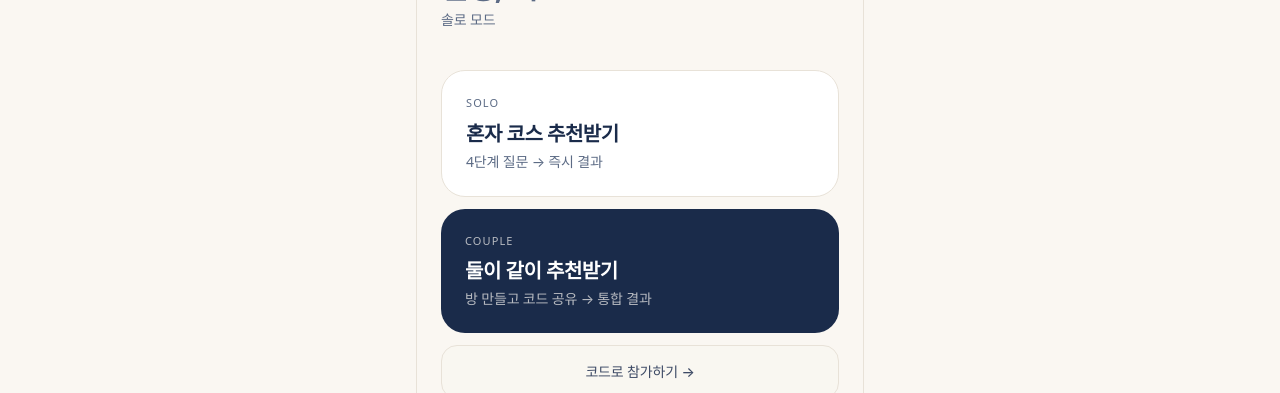
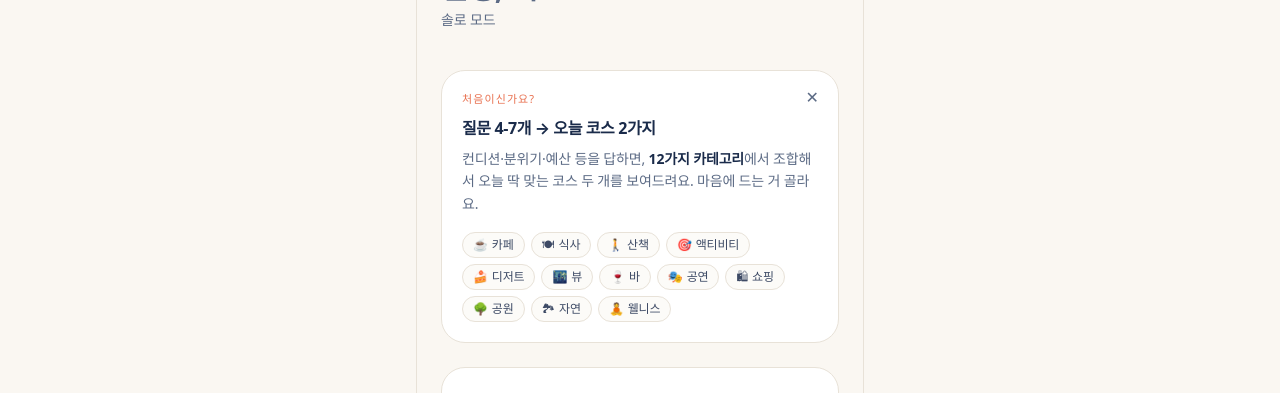
Before and after one commit to romyleee/CoursePick, a React (Vite) app in the folder frontend/: page / in a window 1280 px wide. Shown: the part 150-543 px from the top of the page. Built offline with nearby package versions, Linux system fonts and the light colour scheme; no server answers; a web font is replaced by a local one.

Commit message:
feat: 12 types (added bar/culture/shopping/park/nature/wellness), distinct vibes per option, home guide card

```diff
--- a/frontend/src/components/CourseCard.tsx
+++ b/frontend/src/components/CourseCard.tsx
@@ -2,11 +2,17 @@ import { useState } from 'react';
 import type { CourseOption } from '../api';
 
 const TYPE_EMOJI: Record<string, string> = {
-  cafe: '☕', walk: '🚶', food: '🍽', activity: '🎯', dessert: '🍰', view: '🌃',
+  cafe: '☕', walk: '🚶', food: '🍽', activity: '🎯',
+  dessert: '🍰', view: '🌃',
+  bar: '🍷', culture: '🎭', shopping: '🛍',
+  park: '🌳', nature: '🏞', wellness: '🧘',
 };
 
 const TYPE_LABEL: Record<string, string> = {
-  cafe: 'Cafe', walk: 'Walk', food: 'Food', activity: 'Activity', dessert: 'Dessert', view: 'View',
+  cafe: 'Cafe', walk: 'Walk', food: 'Food', activity: 'Activity',
+  dessert: 'Dessert', view: 'View',
+  bar: 'Bar', culture: 'Culture', shopping: 'Shopping',
+  park: 'Park', nature: 'Nature', wellness: 'Wellness',
 };
 
 interface Props {
--- a/frontend/src/pages/HomePage.tsx
+++ b/frontend/src/pages/HomePage.tsx
@@ -1,8 +1,26 @@
 import { useQuery } from '@tanstack/react-query';
+import { useState } from 'react';
 import { Link } from 'react-router-dom';
 import { api } from '../api';
 import { LogCard } from '../components/LogCard';
 import { useSession } from '../hooks/useSession';
+
+const TYPE_CHIPS = [
+  { emoji: '☕', label: '카페' },
+  { emoji: '🍽', label: '식사' },
+  { emoji: '🚶', label: '산책' },
+  { emoji: '🎯', label: '액티비티' },
+  { emoji: '🍰', label: '디저트' },
+  { emoji: '🌃', label: '뷰' },
+  { emoji: '🍷', label: '바' },
+  { emoji: '🎭', label: '공연' },
+  { emoji: '🛍', label: '쇼핑' },
+  { emoji: '🌳', label: '공원' },
+  { emoji: '🏞', label: '자연' },
+  { emoji: '🧘', label: '웰니스' },
+];
+
+const GUIDE_KEY = 'coursepick.guide.dismissed';
 
 export function HomePage() {
   const { session } = useSession();
@@ -11,6 +29,14 @@ export function HomePage() {
     queryFn: () => api.listLogs({ couple_id: session?.coupleId ?? undefined, limit: 4 }),
     enabled: !!session,
   });
+
+  const [showGuide, setShowGuide] = useState(
+    () => localStorage.getItem(GUIDE_KEY) !== 'true',
+  );
+  const dismissGuide = () => {
+    localStorage.setItem(GUIDE_KEY, 'true');
+    setShowGuide(false);
+  };
 
   const today = new Date();
   const dateStr = today.toLocaleDateString('ko-KR', { month: 'long', day: 'numeric', weekday: 'long' });
@@ -37,6 +63,38 @@ export function HomePage() {
           ⚙
         </Link>
       </header>
+
+      {/* 사용 안내 (첫 방문자용 — 닫기 가능) */}
+      {showGuide && (
+        <section className="relative mb-6 rounded-3xl border border-line bg-paper p-5">
+          <button
+            onClick={dismissGuide}
+            aria-label="안내 닫기"
+            className="absolute right-3 top-3 flex h-7 w-7 items-center justify-center rounded-full text-ink-3 hover:bg-cream"
+          >
+            ✕
+          </button>
+          <p className="mb-2 text-[11px] uppercase tracking-widest text-terracotta">처음이신가요?</p>
+          <h2 className="mb-2 text-base font-bold tracking-tight text-ink">
+            질문 4-7개 → 오늘 코스 2가지
+          </h2>
+          <p className="mb-4 text-sm leading-relaxed text-ink-3">
+            컨디션·분위기·예산 등을 답하면, <b className="text-ink">12가지 카테고리</b>에서
+            조합해서 오늘 딱 맞는 코스 두 개를 보여드려요. 마음에 드는 거 골라요.
+          </p>
+          <div className="flex flex-wrap gap-1.5">
+            {TYPE_CHIPS.map((c) => (
+              <span
+                key={c.label}
+                className="inline-flex items-center gap-1 rounded-full border border-line bg-cream/50 px-2.5 py-1 text-xs text-ink-2"
+              >
+                <span>{c.emoji}</span>
+                <span>{c.label}</span>
+              </span>
+            ))}
+          </div>
+        </section>
+      )}
 
       {/* Primary CTA */}
       <section className="mb-3">
--- a/frontend/src/pages/LogDetailPage.tsx
+++ b/frontend/src/pages/LogDetailPage.tsx
@@ -6,7 +6,10 @@ import { StarRating } from '../components/StarRating';
 import { useSession } from '../hooks/useSession';
 
 const TYPE_EMOJI: Record<string, string> = {
-  cafe: '☕', walk: '🚶', food: '🍽', activity: '🎯', dessert: '🍰', view: '🌃',
+  cafe: '☕', walk: '🚶', food: '🍽', activity: '🎯',
+  dessert: '🍰', view: '🌃',
+  bar: '🍷', culture: '🎭', shopping: '🛍',
+  park: '🌳', nature: '🏞', wellness: '🧘',
 };
 
 export function LogDetailPage() {
```
Also changed, not shown: 2 other files (tests, documents, lock files or other folders).
